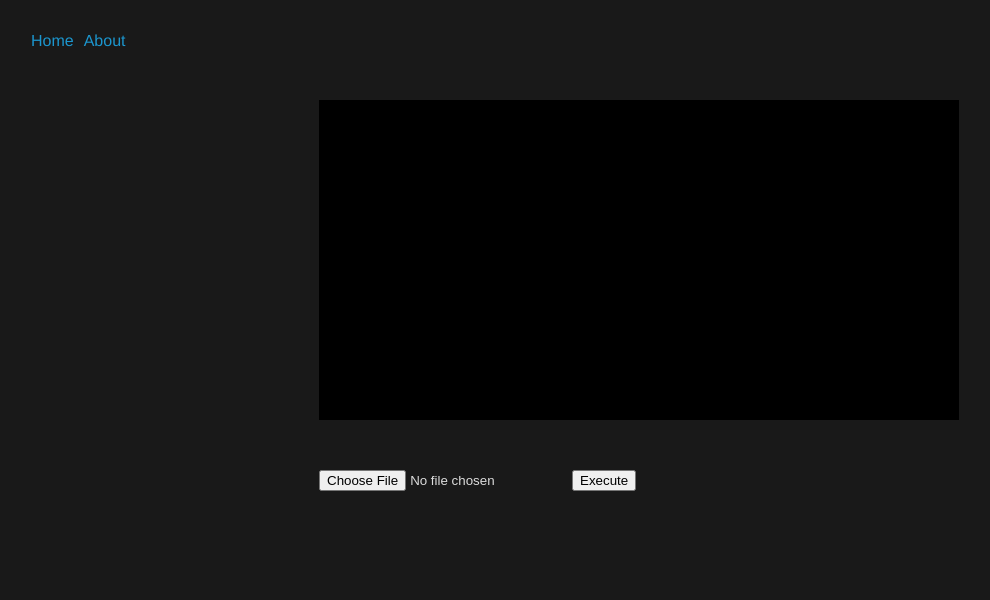
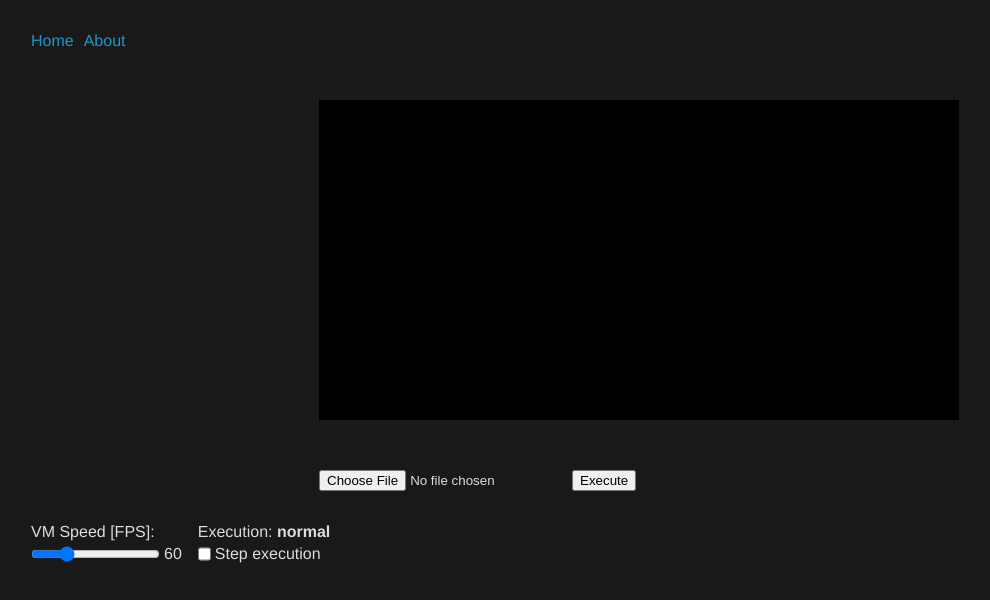
Before and after one commit to kcholew4/chip8, a Vue app in the folder app/: page /#/ in a window 1280 px wide. Shown: the top 600 px of the page, without its empty margins (1-991 px from the left). Built offline with nearby package versions, Linux system fonts and the light colour scheme.

Commit message:
Add vm speed control

```diff
--- a/app/package.json
+++ b/app/package.json
@@ -34,6 +34,7 @@
     "jsdom": "^24.0.0",
     "npm-run-all2": "^6.1.1",
     "prettier": "^3.0.3",
+    "sass": "^1.72.0",
     "typescript": "~5.3.0",
     "vite": "^5.0.11",
     "vitest": "^1.2.2",
--- a/app/src/components/ControlPanel.vue
+++ b/app/src/components/ControlPanel.vue
@@ -1,60 +1,64 @@
 <script setup lang="ts">
 import { useVMStore } from '@/stores/vm';
-import { getExportedFunctions } from '@/services/chip8';
-import { watch, ref } from 'vue';
-// import RegistersMonitor from './RegistersMonitor.vue';
 
 const store = useVMStore();
-
-const v_registers = ref<number[]>([]);
-
-for (let i = 0; i < 0x10; i++) {
-  v_registers.value[i] = 0;
-}
-
-const updateRegisters = () => {
-  const { getV } = getExportedFunctions();
-  for (let i = 0; i < 0x10; i++) {
-    v_registers.value[i] = getV(i);
-  }
-};
-
-watch(
-  () => store.ready,
-  (ready) => ready && updateRegisters()
-);
 </script>
 
 <template>
-  <div>
+  <div class="controls">
+    <div class="speed">
+      <label for="fps">VM Speed [FPS]:</label>
+      <div class="speed-slider">
+        <input type="range" min="1" max="240" v-model="store.speed" />
+        <div>{{ store.speed }}</div>
+      </div>
+    </div>
+    <div class="checkbox">
+      <div class="info">
         Execution: <strong>{{ store.stepExecution ? `step` : `normal` }}</strong>
       </div>
-  <div>
-    <div class="checkbox">
+      <div class="toggle">
         <input type="checkbox" id="step-execution" v-model="store.stepExecution" />
         <label for="step-execution">Step execution</label>
       </div>
     </div>
-  <div class="registers">
-    <template v-if="store.ready">
-      <div v-for="index in 0xf + 1" :key="index">
-        {{ index - 1 }}: {{ v_registers[index - 1].toString(16).padStart(2, '0') }}
   </div>
 </template>
-    <button @click="updateRegisters" style="margin-top: 0.5em">Refresh</button>
-  </div>
-  <!-- <RegistersMonitor></RegistersMonitor> -->
-</template>
 
-<style scoped>
+<style scoped lang="scss">
 .checkbox {
+  .info {
+    margin-bottom: 0.25em;
+  }
+
+  .toggle {
     display: flex;
     align-content: center;
     gap: 0.25em;
-  /* padding: 1em; */
+  }
 }
 
-.registers {
+#fps {
+  width: 4em;
+}
+
+.speed {
+  label {
+    display: block;
+    margin-bottom: 0.25em;
+  }
+}
+
+.speed-slider {
+  display: flex;
+  align-items: center;
+  gap: 0.25em;
+}
+
+.controls {
   margin-top: 2em;
+  display: flex;
+  gap: 1em;
+  align-items: center;
 }
 </style>
--- a/app/src/components/RegistersMonitor.vue
+++ b/app/src/components/RegistersMonitor.vue
@@ -2,8 +2,8 @@
 const props = defineProps<{
   V: number[];
   I: number;
-  DT: number;
-  ST: number;
+  // DT: number;
+  // ST: number;
   PC: number;
   SP: number;
 }>();
--- a/app/src/stores/vm.ts
+++ b/app/src/stores/vm.ts
@@ -3,9 +3,9 @@ import { ref } from 'vue';
 
 export const useVMStore = defineStore('vm', () => {
   const stepExecution = ref(false);
-  const ready = ref(false);
+  const speed = ref(60);
 
   const toggleStepExecution = () => (stepExecution.value = !stepExecution.value);
 
-  return { stepExecution, ready, toggleStepExecution };
+  return { stepExecution, speed, toggleStepExecution };
 });
--- a/app/src/views/HomeView.vue
+++ b/app/src/views/HomeView.vue
@@ -1,11 +1,22 @@
 <script setup lang="ts">
 import { Chip8 } from '@/services/chip8';
-import { ref } from 'vue';
+import { ref, watch } from 'vue';
+import { useVMStore } from '@/stores/vm';
+import ControlPanel from '@/components/ControlPanel.vue';
+
+const store = useVMStore();
+
+let interval: number;
+let instance: Chip8;
 
 const canvas = ref(null);
 const executable = ref<null | File>(null);
 
 const execute = async () => {
+  if (instance !== undefined) {
+    clearInterval(interval);
+  }
+
   if (!executable.value) {
     return console.log('nothing to execute');
   }
@@ -14,10 +25,21 @@ const execute = async () => {
     return console.log(`canvas doesn't exist`);
   }
 
-  const instance = await Chip8.createInstance(canvas.value);
+  instance = await Chip8.createInstance(canvas.value);
   await instance.loadProgram(executable.value);
-  setInterval(() => instance.oneIter(), 1000 / 60);
+  interval = setInterval(() => instance.oneIter(), 1000 / store.speed);
 };
+
+watch(
+  () => store.speed,
+  (speed) => {
+    if (instance !== undefined) {
+      console.log(speed);
+      clearInterval(interval);
+      interval = setInterval(() => instance.oneIter(), 1000 / speed);
+    }
+  }
+);
 
 const handleFileUpload = (event: Event) => {
   const target = event.target as HTMLInputElement;
@@ -40,7 +62,9 @@ const handleFileUpload = (event: Event) => {
       <input type="file" @change="handleFileUpload" />
       <button @click="execute()">Execute</button>
     </div>
-    <div></div>
+    <div>
+      <ControlPanel></ControlPanel>
+    </div>
   </main>
 </template>
 
```
Also changed, not shown: 1 other file (tests, documents, lock files or other folders). Lines whose indentation alone changed are shown as unchanged.
